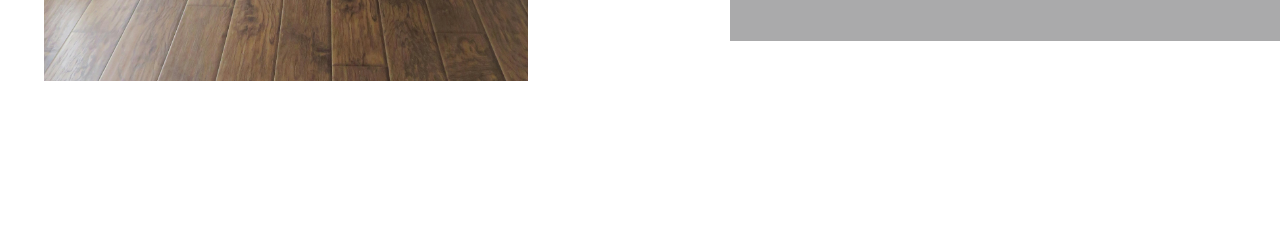
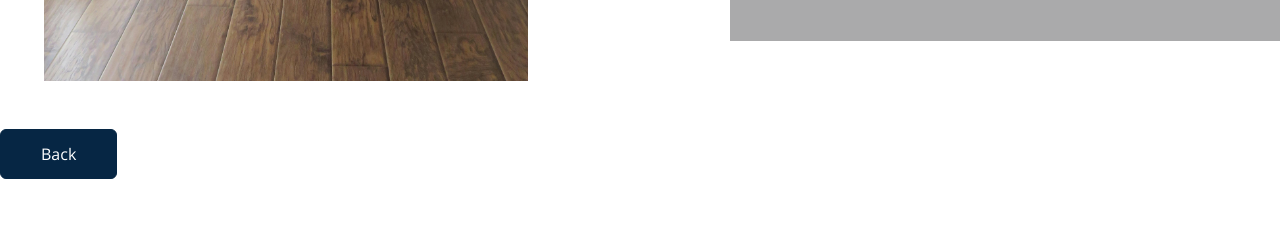
Before and after one commit to marketintelsolutions/assetmanagement, a React (Create React App) app: page /team/1 in a window 1280 px wide. Shown: the part 940-1169 px from the top of the page. Built offline with nearby package versions, Linux system fonts and the light colour scheme.

Commit message:
changes to team member page

```diff
--- a/src/components/Landing/Slider.js
+++ b/src/components/Landing/Slider.js
@@ -54,7 +54,7 @@ const Slider = () => {
                     {slides.map((slide, index) => (
                         <div
                             key={index}
-                            className={`w-full relative flex-shrink-0 ${activeIndex === index ? "flex" : "opacity-0"} `}
+                            className={`w-full relative flex-shrink-0 transition-all ${activeIndex === index ? "flex" : "opacity-0"} `}
                             style={{ backgroundImage: `url(/relaxbg.jpg)`, backgroundSize: 'cover' }}
                         >
                             <div className="bg-[#0000007e] relative  h-full w-full flex lg:pt-20 gap-20 items-end lg:items-center justify-end">
--- a/src/pages/TeamMember.js
+++ b/src/pages/TeamMember.js
@@ -1,6 +1,6 @@
 import React, { useEffect, useState } from 'react'
 import Hero from '../components/Landing/Hero'
-import { useParams } from 'react-router-dom'
+import { Link, useParams } from 'react-router-dom'
 import { team } from '../utils/data'
 
 const TeamMember = () => {
@@ -15,11 +15,17 @@ const TeamMember = () => {
         <>
             <Hero
                 heading={teamMember?.name}
+                image={teamMember?.image}
                 text={''}
             />
 
+
+
             <div className='w-full max-w-max mx-auto py-[150px]'>
-                <h1 className='text-5xl font-medium font-poppins'>
+                <div>
+                    <Link to={-1}><button className='py-3 px-10 text-white hover:bg-white border  border-primaryBlue hover:text-primaryBlue bg-primaryBlue rounded-[6px] '>Back</button></Link>
+                </div>
+                <h1 className='text-5xl mt-10 font-medium font-poppins'>
                     {teamMember?.name}
                 </h1>
 
```
